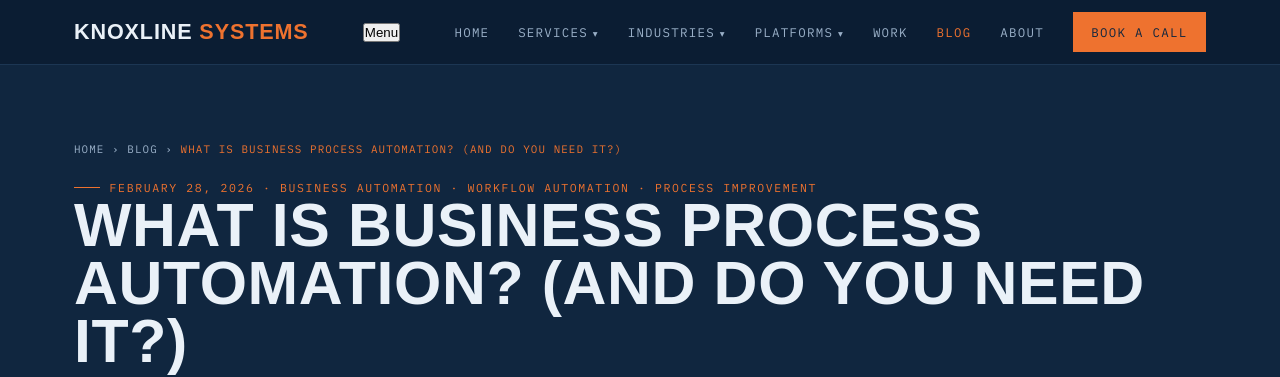
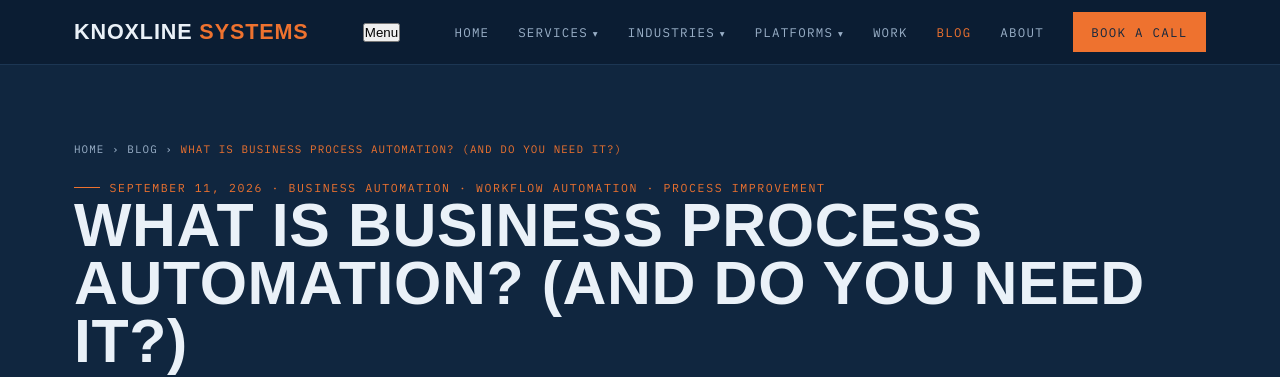
Before and after one commit to Westyn3/Knoxline-Systems, a Jekyll site: the page built from _posts/2026-09-11-what-is-business-process-automation-and-do-you-need-it.md, in a window 1280 px wide and 900 px high. Shown: the top 377 px of the window. Built offline with Jekyll 4.4.1, drawn with Linux system fonts in a browser that asks for light colours; part of the change alters nothing that is shown.

Commit message:
Publish Business Process Automation Field Note September 11 2026

```diff
--- a/_posts/2026-02-28-what-is-business-process-automation-and-do-you-need-it.md
+++ b/_posts/2026-09-11-what-is-business-process-automation-and-do-you-need-it.md
@@ -2,7 +2,7 @@
 title: What Is Business Process Automation? (And Do You Need It?)
 description: Business process automation helps small and growing businesses eliminate repetitive manual work, reduce errors, and build more consistent operations. Learn what BPA looks like in practice, when it makes sense, and where to start.
 topic: Business Automation · Workflow Automation · Process Improvement
-date: 2026-02-28T08:00:00
+date: 2026-09-11T08:00:00
 image: ''
 ---
 
```
Also changed, not shown: .github/workflows/set-bpa-post-today.yml (deleted).
